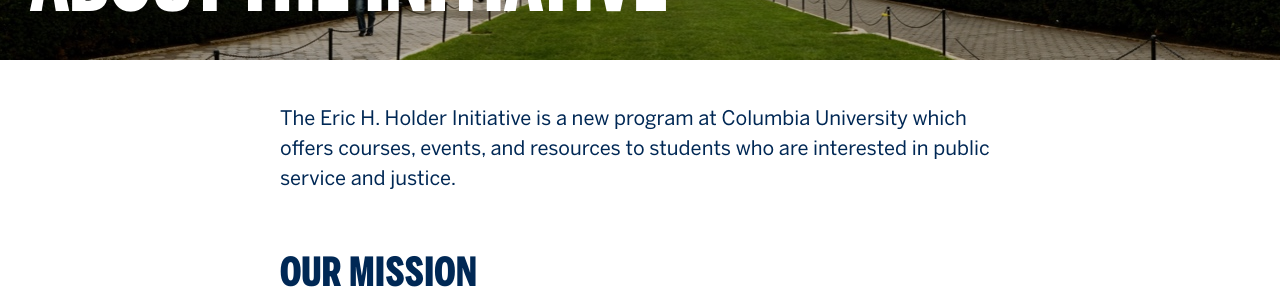
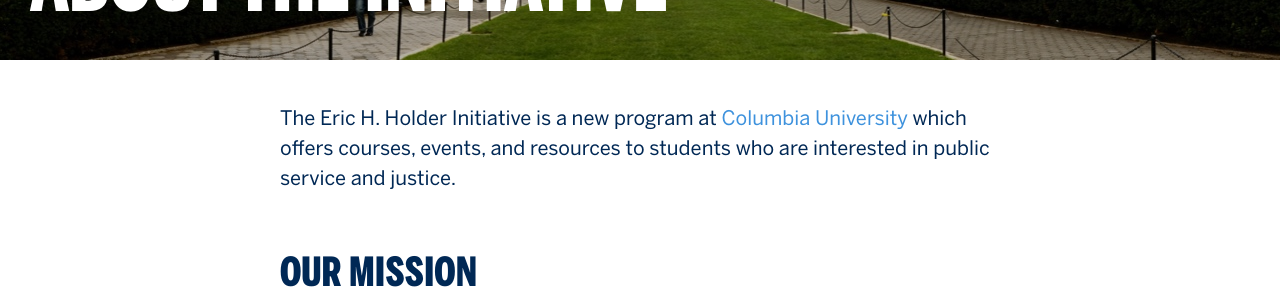
Before and after one commit to justinjaywang/holder-initiative, a Jekyll site: the page built from about.md, in a window 1280 px wide. Shown: the part 290-590 px from the top of the page. Built offline with Jekyll 4.4.1, drawn with Linux system fonts in a browser that asks for light colours.

```diff
--- a/_layouts/about.html
+++ b/_layouts/about.html
@@ -6,7 +6,7 @@ layout: default
   {{ page.content | markdownify }}
   <div class="foundation">
     <small>In conjunction with the Ford Foundation</small>
-    <img src="{{ site.baseurl }}/assets/images/ford-foundation.svg" class="foundation__image">
+    <a href="https://www.fordfoundation.org/"><img src="{{ site.baseurl }}/assets/images/ford-foundation.svg" class="foundation__image"></a>
   </div>
 </div>
 
--- a/about.md
+++ b/about.md
@@ -21,7 +21,7 @@ ways:
   image: '/uploads/about-donate.jpg'
 ---
 
-The Eric H. Holder Initiative is a new program at Columbia University which offers courses, events, and resources to students who are interested in public service and justice.
+The Eric H. Holder Initiative is a new program at [Columbia University](http://www.college.columbia.edu/) which offers courses, events, and resources to students who are interested in public service and justice.
 
 ## Our Mission
 
--- a/assets/styles/all.scss
+++ b/assets/styles/all.scss
@@ -969,6 +969,9 @@ a.fade:hover {
   .card__subtitle {
     color: inherit;
   }
+  p a {
+    color: $link-blue;
+  }
   .card {
     margin-bottom: 0;
   }
```
Also changed, not shown: style.md (+9 -10 lines).
